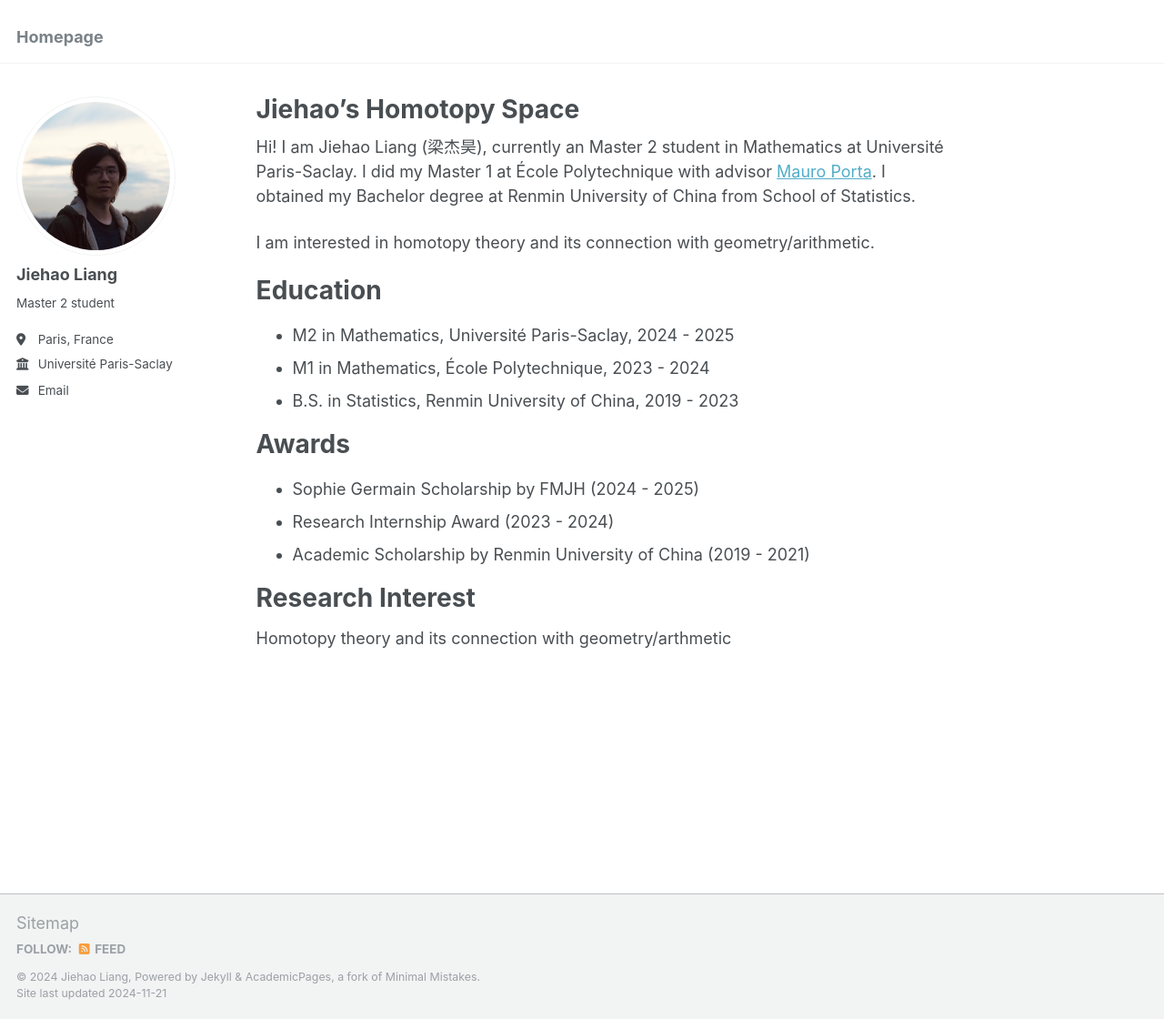
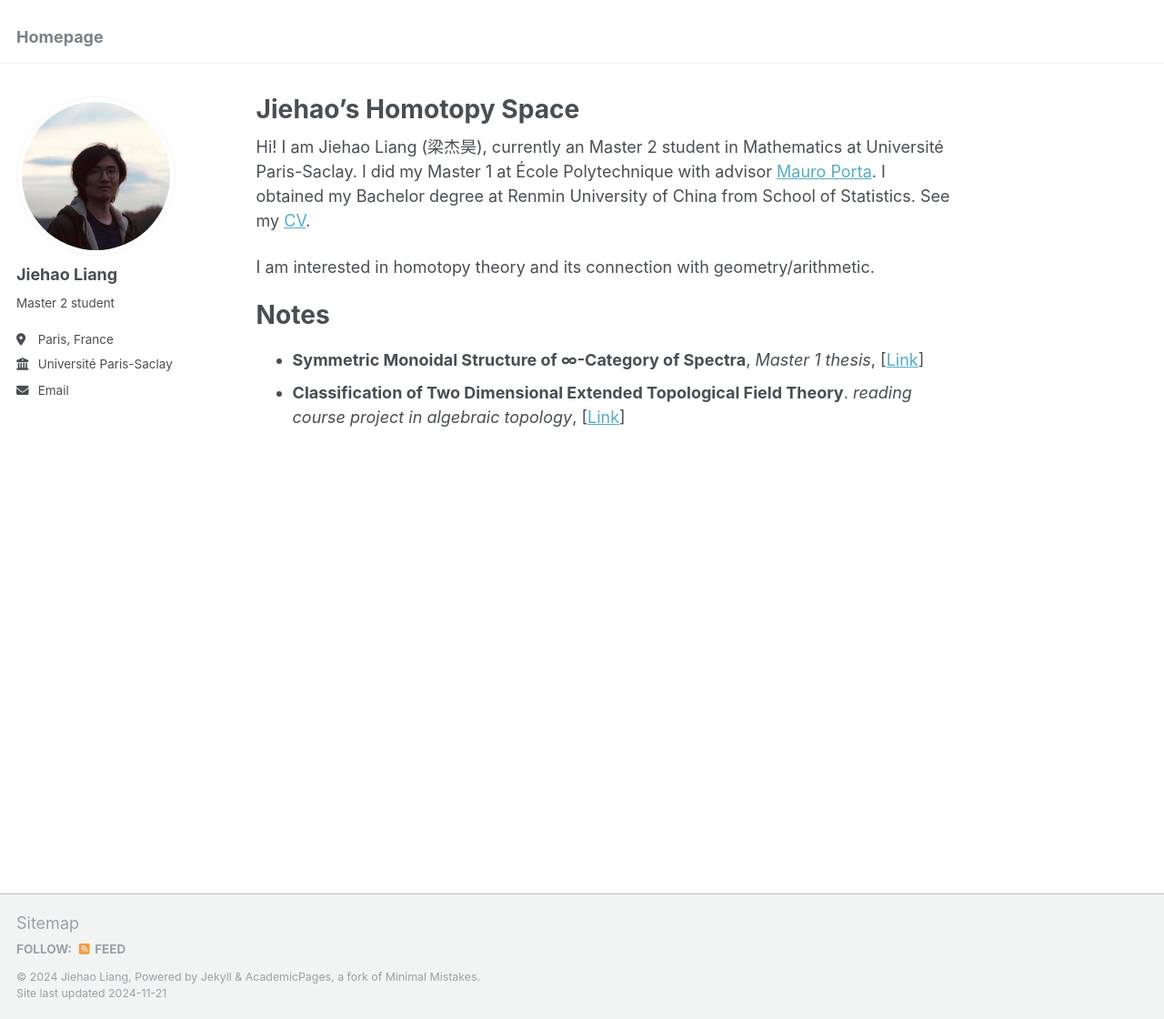
Before and after one commit to liangjiehao/liangjiehao.github.io, a Jekyll site: the page built from _pages/about.md, in a window 1280 px wide and 1120 px high. Shown: the whole window at 91% size. Built offline with Jekyll 4.4.1, drawn with Linux system fonts in a browser that asks for light colours.

Commit message:
Update about.md

```diff
--- a/_pages/about.md
+++ b/_pages/about.md
@@ -7,22 +7,11 @@ redirect_from:
   - /about.html
 ---
 
-Hi! I am Jiehao Liang (梁杰昊), currently an Master 2 student in Mathematics at Université Paris-Saclay. I did my Master 1 at École Polytechnique with advisor [Mauro Porta](https://sites.google.com/view/mauroporta). I obtained my Bachelor degree at Renmin University of China from School of Statistics.
+Hi! I am Jiehao Liang (梁杰昊), currently an Master 2 student in Mathematics at Université Paris-Saclay. I did my Master 1 at École Polytechnique with advisor [Mauro Porta](https://sites.google.com/view/mauroporta). I obtained my Bachelor degree at Renmin University of China from School of Statistics. See my [CV]().
 
 I am interested in homotopy theory and its connection with geometry/arithmetic.
 
-Education
+Notes
 ======
-* M2 in Mathematics, Université Paris-Saclay, 2024 - 2025
-* M1 in Mathematics, École Polytechnique, 2023 - 2024
-* B.S. in Statistics, Renmin University of China, 2019 - 2023
-
-Awards
-======
-* Sophie Germain Scholarship by FMJH  (2024 - 2025)
-* Research Internship Award (2023 - 2024)
-* Academic Scholarship by Renmin University of China (2019 - 2021)
-
-Research Interest
-======
-Homotopy theory and its connection with geometry/arthmetic
+* **Symmetric Monoidal Structure of ∞-Category of Spectra**, *Master 1 thesis*, [[Link]()]
+* **Classification of Two Dimensional Extended Topological Field Theory**. *reading course project in algebraic topology*, [[Link]()]
```
